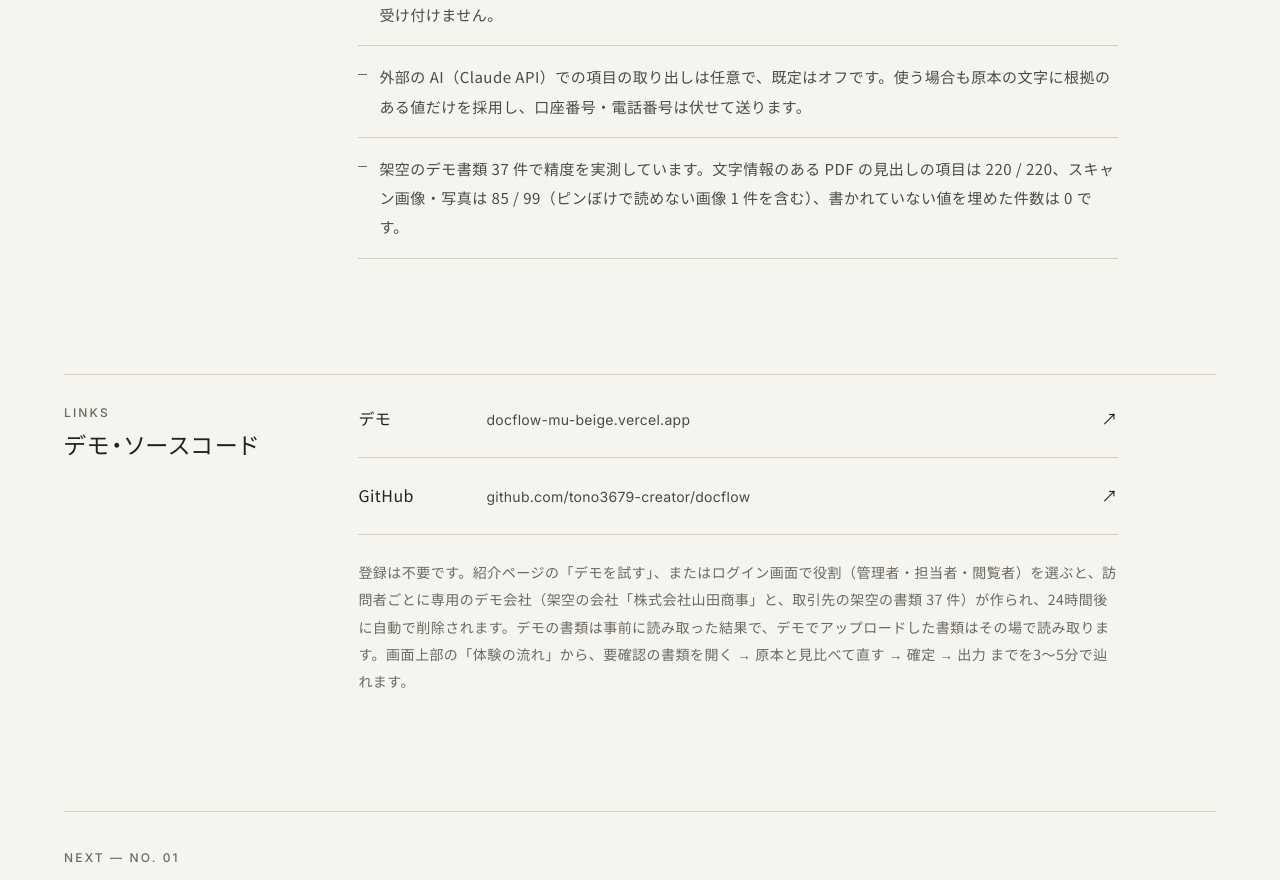
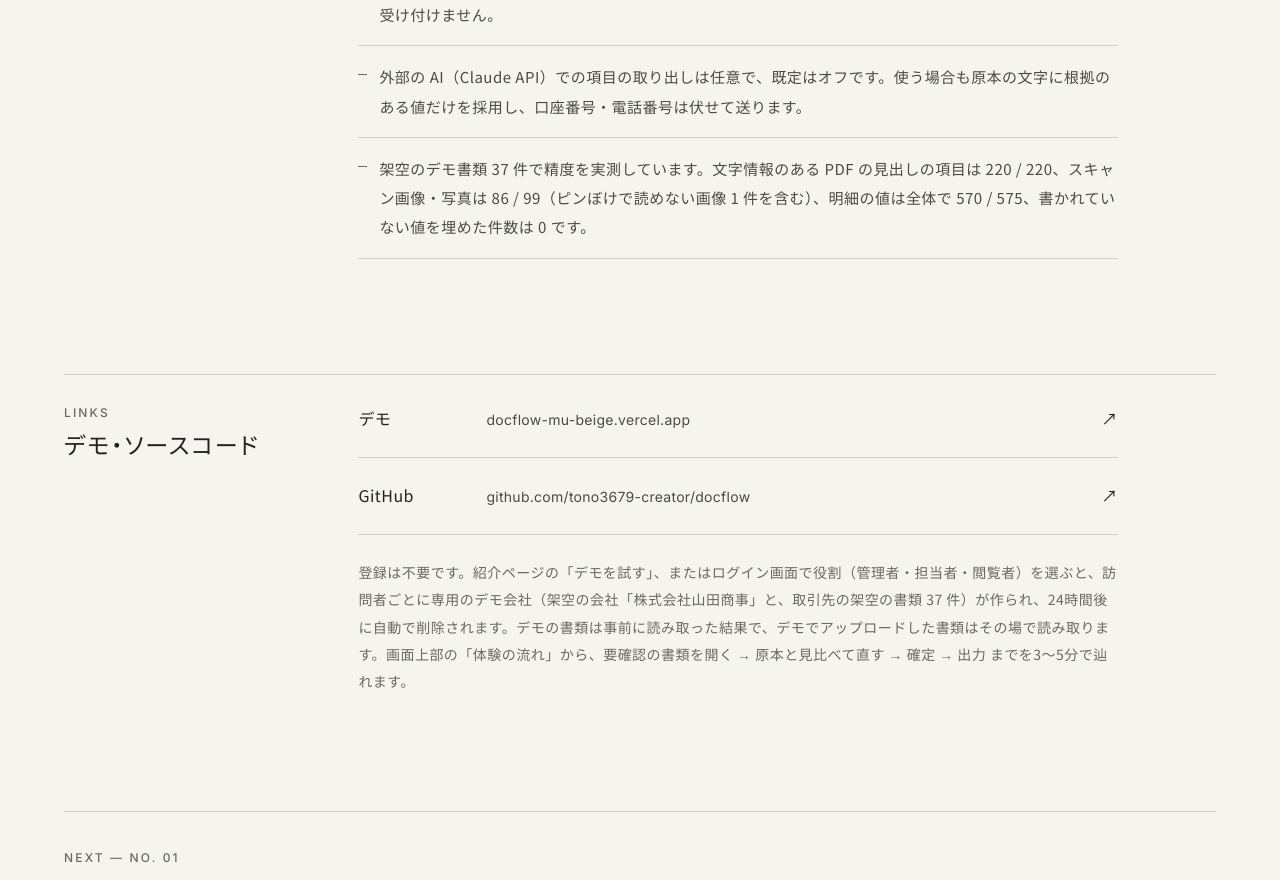
Before and after one commit to tono3679-creator/tono3679-creator.github.io, a plain HTML site: page works/docflow/index.html in a window 1280 px wide. Shown: the part 8000-8880 px from the top of the page. Drawn offline with Linux system fonts and the light colour scheme.

Commit message:
DocFlow の精度の数字を最新の実測に更新
DocFlow の PR #3（明細のマスの読み直し）で、スキャン画像・写真の見出しの項目が
85 / 99 から 86 / 99 に、明細の値が 570 / 575 になったため。

Co-Authored-By: Claude Opus 5.5 <noreply@anthropic.com>
Claude-Session: https://claude.ai/code/session_01FcWRSmTRJb6jiimmokbAMg

```diff
--- a/works/docflow/index.html
+++ b/works/docflow/index.html
@@ -196,7 +196,7 @@
             <li>書類の値の変更と確定はデータベースの関数だけが行い、版番号で同時編集による上書きを防ぎます。確定の条件（未確認の確認事項・重複の判断・担当者の金額の上限）もデータベース側で確かめます。</li>
             <li>会社ごとのデータは PostgreSQL の行レベルセキュリティ（RLS）で分け、ファイルは非公開の領域に置いて、権限のある人にだけ返します。スクリプトや添付ファイルを含む PDF、展開すると巨大になる画像は受け付けません。</li>
             <li>外部の AI（Claude API）での項目の取り出しは任意で、既定はオフです。使う場合も原本の文字に根拠のある値だけを採用し、口座番号・電話番号は伏せて送ります。</li>
-            <li>架空のデモ書類 37 件で精度を実測しています。文字情報のある PDF の見出しの項目は 220 / 220、スキャン画像・写真は 85 / 99（ピンぼけで読めない画像 1 件を含む）、書かれていない値を埋めた件数は 0 です。</li>
+            <li>架空のデモ書類 37 件で精度を実測しています。文字情報のある PDF の見出しの項目は 220 / 220、スキャン画像・写真は 86 / 99（ピンぼけで読めない画像 1 件を含む）、明細の値は全体で 570 / 575、書かれていない値を埋めた件数は 0 です。</li>
           </ul>
         </div>
       </section>
```
